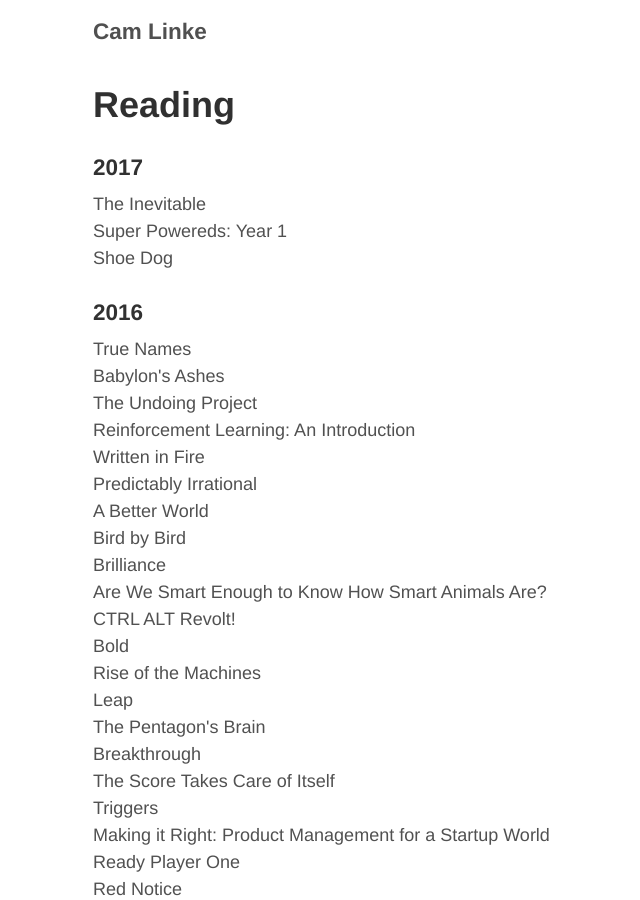
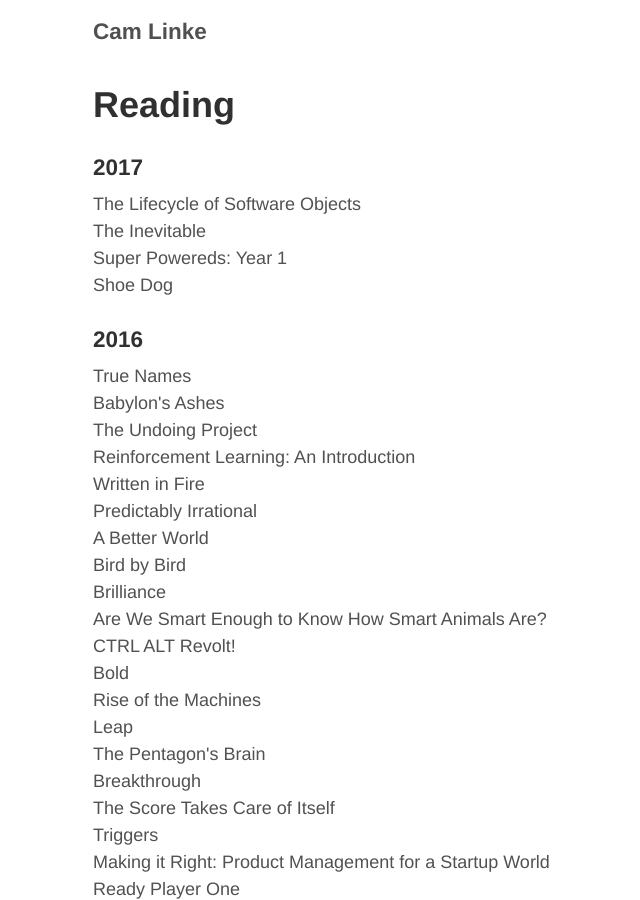
Before and after one commit to camlinke/camlinke.github.io, a Jekyll site: the page built from reading.md, in a window 1280 px wide and 900 px high. Shown: the whole window, without its empty margins (232-872 px from the left). Built offline with Jekyll 4.4.1, drawn with Linux system fonts in a browser that asks for light colours; nearby versions of some CDN libraries.

Commit message:
updated reading

```diff
--- a/reading.md
+++ b/reading.md
@@ -5,6 +5,7 @@
 
 <h3>2017</h3>
 <ul class="frontpage-list">
+    <li>The Lifecycle of Software Objects</li>
     <li>The Inevitable</li>
     <li>Super Powereds: Year 1</li>
     <li>Shoe Dog</li>
```
